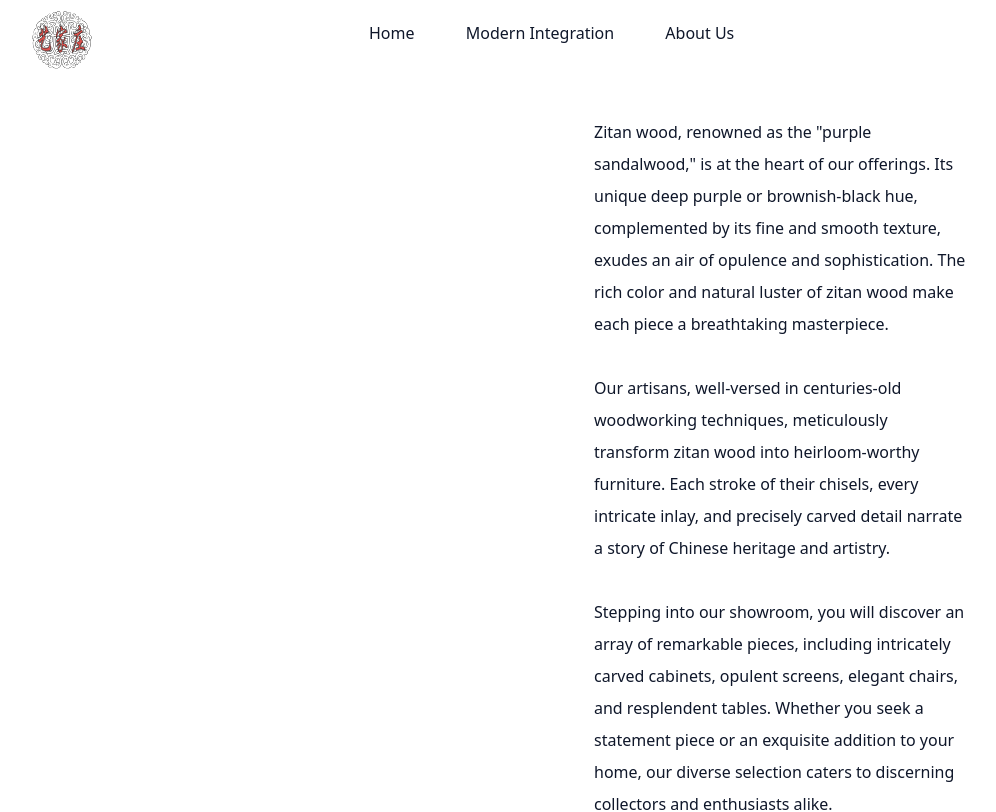
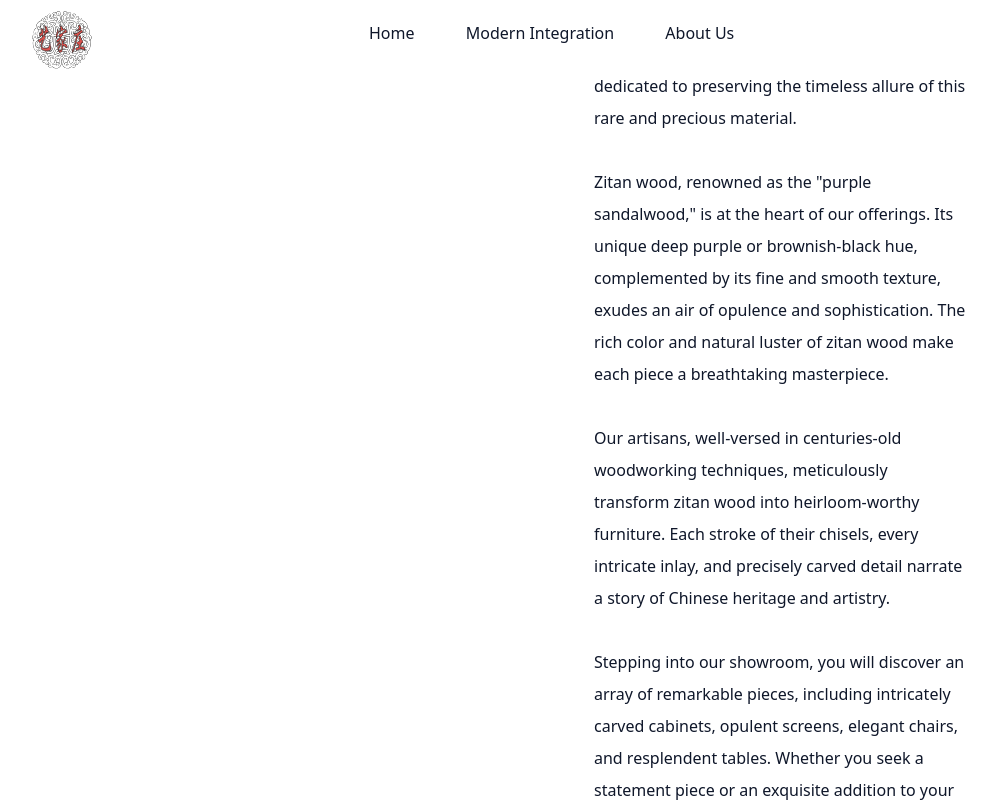
Before and after one commit to jasonkc0921/yijiajuang, a React (Vite) app: page /about in a window 1280 px wide. Shown: the top 812 px of the page, without its empty margins (96-1092 px from the left). Built offline with nearby package versions, Linux system fonts and the light colour scheme; grey boxes are pictures that could not be loaded; the HTML template or start-up script is replaced by a standard one; a web font is replaced by a local one.

Commit message:
4th commit

```diff
--- a/src/index.css
+++ b/src/index.css
@@ -1162,8 +1162,8 @@ min-height:calc(100vh - 62px);
   align-content:center;
   align-items: center;
   width: 100%;
-  height: 800px;
-  margin-top: 100px;
+  height: 1000px;
+  margin-top: 50px;
   padding: 50px;
 }
 
```
